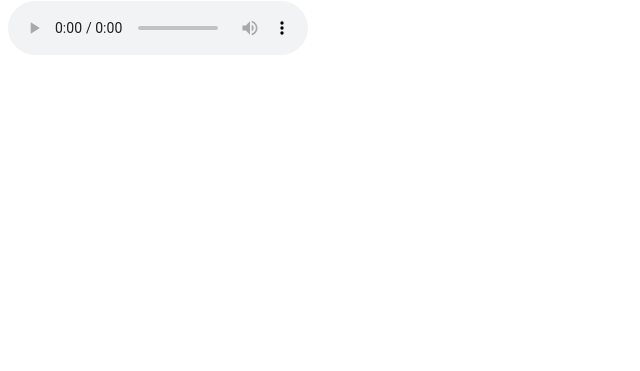
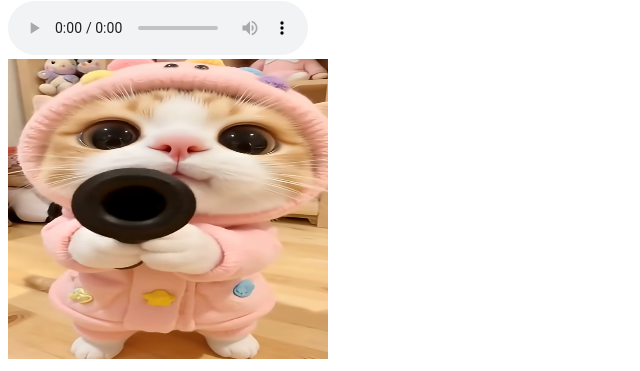
Before and after one commit to mdsajjadhossainsiammshs/myfirstgithub, a plain HTML site: page about.html in a window 1280 px wide. Shown: the part 455-826 px from the top of the page, without its empty margins (0-640 px from the left). Before the commit the page ends 800 px from the top, so only its background shows below. Drawn offline with Linux system fonts and the light colour scheme.

Commit message:
first commit

```diff
--- a/about.html
+++ b/about.html
@@ -14,7 +14,8 @@
 <audio controls>
   <source src="New Media/Dil Hi Tou Hai.mp3" type="audio/mpeg" alt="Dil Hi Tou Hai">
 </audio>
-
+<br>
+<img src="New Media/Screenshot.png" alt="Cat with a funny expression" width="320" height="300" >
 
 </body>
 </html>
```
